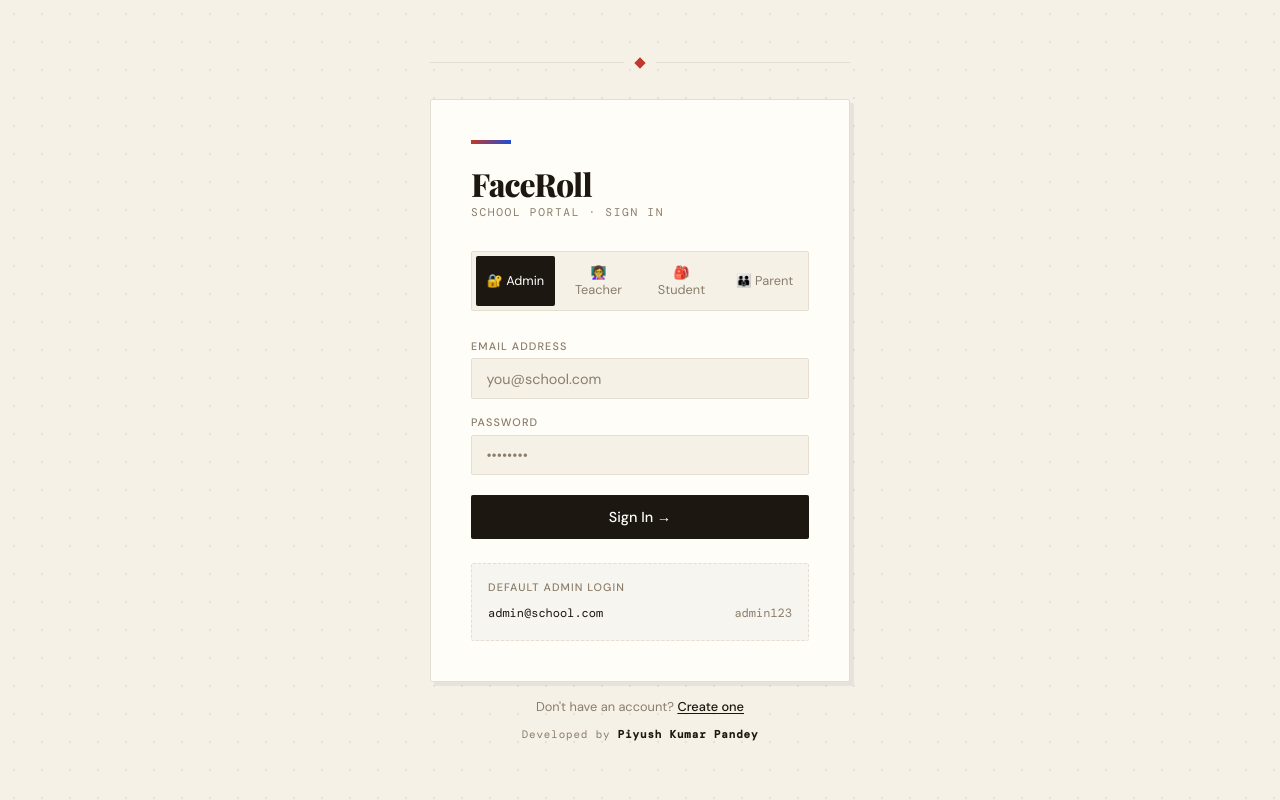
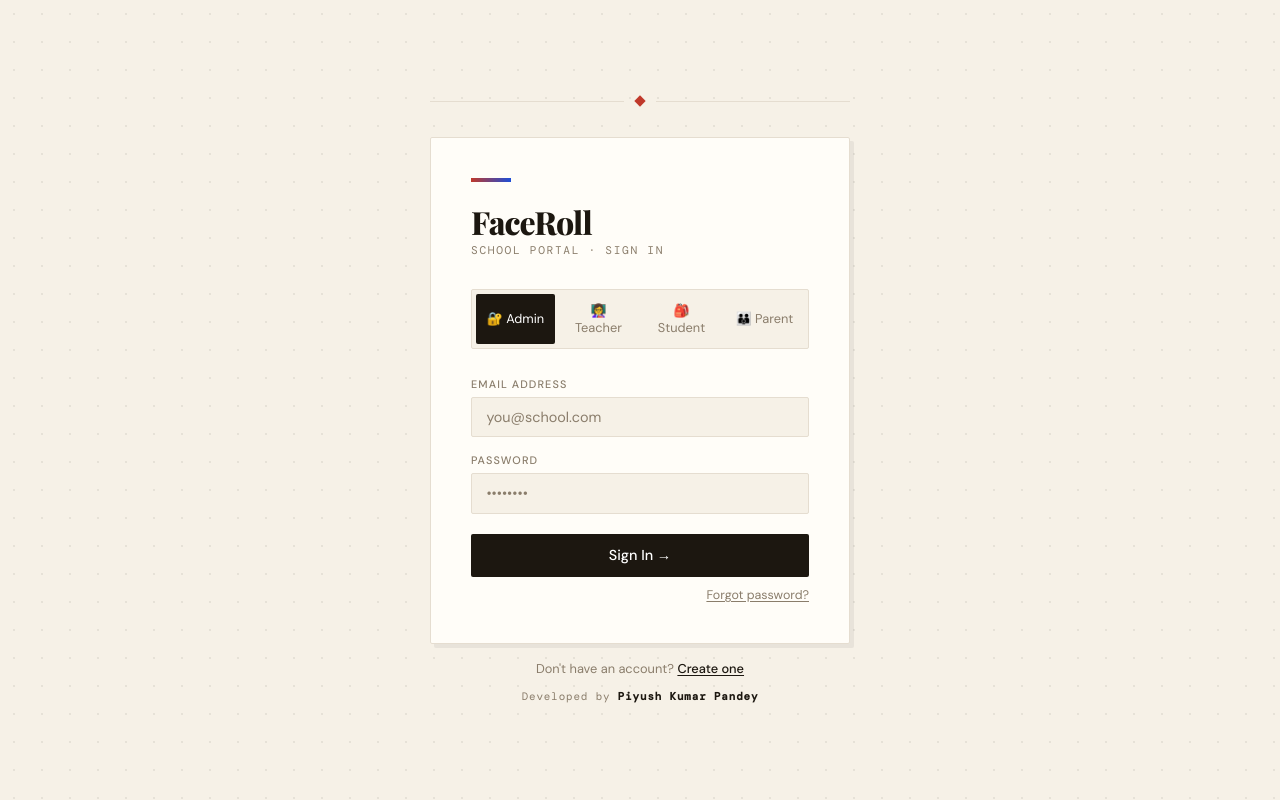
Before and after one commit to Adityaon1/FaceRoll, a Flask app: page /login in a window 1280 px wide. Run offline with Flask 3, Linux system fonts and the light colour scheme.

Commit message:
All new features + remove hint

```diff
--- a/app.py
+++ b/app.py
@@ -515,24 +515,40 @@ def del_timetable(tid):
 # ══════════════════════════════════════════════════════════════════════════════
 # STATS
 # ══════════════════════════════════════════════════════════════════════════════
-@app.route('/api/stats')
+@app.route('/api/profile', methods=['POST'])
 @login_required
-def stats():
-    conn=get_db()
-    d={
-        'students':      conn.execute('SELECT COUNT(*) FROM students').fetchone()[0],
-        'teachers':      conn.execute("SELECT COUNT(*) FROM users WHERE role='teacher'").fetchone()[0],
-        'sessions':      conn.execute('SELECT COUNT(*) FROM attendance_sessions').fetchone()[0],
-        'announcements': conn.execute('SELECT COUNT(*) FROM announcements').fetchone()[0],
-    }
-    conn.close(); return jsonify(d)
+def update_profile():
+    d = request.json
+    if not d.get('name') or not d.get('email'):
+        return jsonify({'error': 'Name and email required'}), 400
+    try:
+        conn = get_db()
+        conn.execute('UPDATE users SET name=?, email=?, class_name=? WHERE id=?',
+                     (d['name'], d['email'], d.get('class_name',''), session['user_id']))
+        conn.commit(); conn.close()
+        session['name'] = d['name']
+        session['class'] = d.get('class_name','')
+        return jsonify({'success': True})
+    except sqlite3.IntegrityError:
+        return jsonify({'error': 'Email already in use by another account'}), 409
 
-if __name__ == '__main__':
-    print('\n🎓 FaceRoll — School Portal')
-    print('   http://localhost:5000')
-    print('   Admin login: admin@school.com / admin123\n')
-    import os; port=int(os.environ.get('PORT',5000))
-    app.run(host='0.0.0.0',port=port,debug=True)
+@app.route('/api/change-password', methods=['POST'])
+@login_required
+def change_password():
+    d = request.json
+    if not d.get('old_password') or not d.get('new_password'):
+        return jsonify({'error': 'Both old and new passwords required'}), 400
+    if len(d['new_password']) < 6:
+        return jsonify({'error': 'New password must be at least 6 characters'}), 400
+    conn = get_db()
+    user = conn.execute('SELECT * FROM users WHERE id=? AND password=?',
+                        (session['user_id'], hash_pw(d['old_password']))).fetchone()
+    if not user:
+        conn.close(); return jsonify({'error': 'Current password is incorrect'}), 401
+    conn.execute('UPDATE users SET password=? WHERE id=?',
+                 (hash_pw(d['new_password']), session['user_id']))
+    conn.commit(); conn.close()
+    return jsonify({'success': True})
 
 @app.route('/forgot-password', methods=['GET'])
 def forgot_page(): return render_template('forgot.html')
@@ -553,3 +569,20 @@ def reset_password():
     conn.execute('UPDATE users SET password=? WHERE email=?', (hash_pw(new_pw), email))
     conn.commit(); conn.close()
     return jsonify({'success': True})
+
+
+    conn=get_db()
+    d={
+        'students':      conn.execute('SELECT COUNT(*) FROM students').fetchone()[0],
+        'teachers':      conn.execute("SELECT COUNT(*) FROM users WHERE role='teacher'").fetchone()[0],
+        'sessions':      conn.execute('SELECT COUNT(*) FROM attendance_sessions').fetchone()[0],
+        'announcements': conn.execute('SELECT COUNT(*) FROM announcements').fetchone()[0],
+    }
+    conn.close(); return jsonify(d)
+
+if __name__ == '__main__':
+    print('\n🎓 FaceRoll — School Portal')
+    print('   http://localhost:5000')
+    print('   Admin login: admin@school.com / admin123\n')
+    import os; port=int(os.environ.get('PORT',5000))
+    app.run(host='0.0.0.0',port=port,debug=True)
--- a/templates/login.html
+++ b/templates/login.html
@@ -92,12 +92,12 @@ input::placeholder{color:var(--muted);}
       <input id="pw" type="password" placeholder="••••••••"
              onkeydown="if(event.key==='Enter')login()">
       <button class="btn" id="btn" onclick="login()">Sign In →</button>
+      <div style="text-align:right;margin-top:.6rem;font-size:.78rem;">
+        <a href="/forgot-password" style="color:var(--muted);text-decoration:underline;text-underline-offset:2px;">Forgot password?</a>
+      </div>
     </div>
 
-    <div class="hint">
-      <div class="hint-title">Default Admin Login</div>
-      <div class="hint-row">admin@school.com <span>admin123</span></div>
-    </div>
+
   </div>
   <div style="text-align:center;margin-top:1rem;font-size:.8rem;color:var(--muted);">
     Don't have an account? <a href="/signup" style="color:var(--ink);font-weight:500;text-decoration:underline;text-underline-offset:2px;">Create one</a>
```
